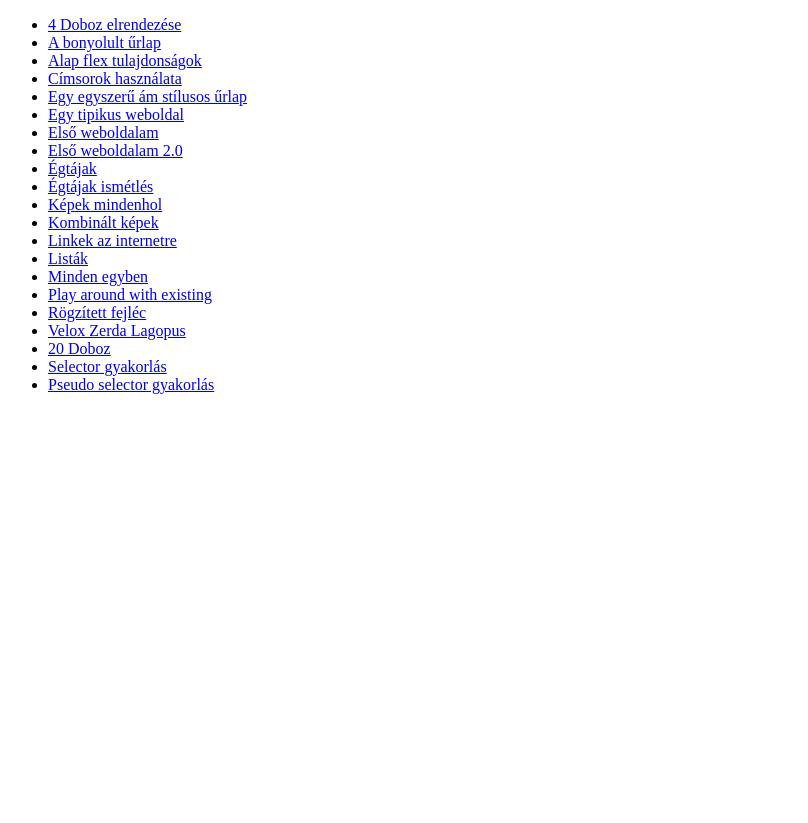
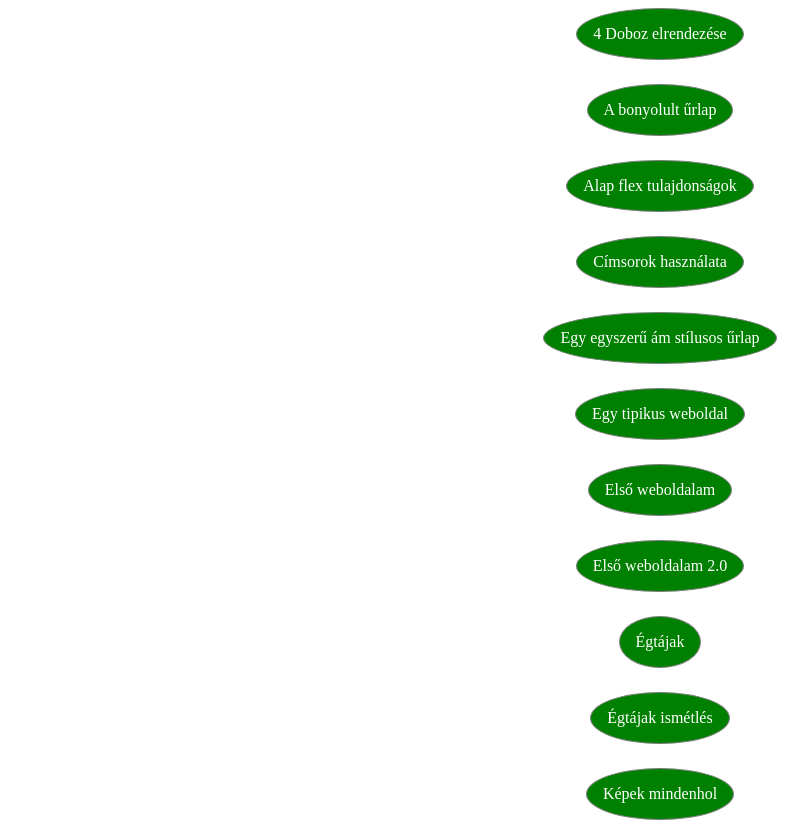
Before and after one commit to Szili0623/github-szili0623.github.io, a plain HTML site: page index.html in a window 1280 px wide. Shown: the top 823 px of the page, without its empty margins (0-808 px from the left). Before the commit the page ends 800 px from the top, so only its background shows below. Drawn offline with Linux system fonts and the light colour scheme.

Commit message:
Made css file

```diff
--- a/index.html
+++ b/index.html
@@ -5,6 +5,7 @@
   <meta http-equiv="X-UA-Compatible" content="IE=edge">
   <meta name="viewport" content="width=device-width, initial-scale=1.0">
   <title>Minden egyben</title>
+  <link rel="stylesheet" href="style.css">
 </head>
 <body>
   <ul>
--- /dev/null
+++ b/style.css
@@ -0,0 +1,24 @@
+ul {
+  display: flex;
+  flex-direction: column;
+  margin: auto;
+  list-style: none;
+  gap: 1.5em;
+}
+
+li {
+  margin: auto;
+  padding: 1em;
+  border: grey solid 1px;
+  border-radius: 50%;
+  background: green;
+}
+
+a {
+  text-decoration: none;
+  color: white;
+}
+
+li:hover {
+  background: black;
+}
```
